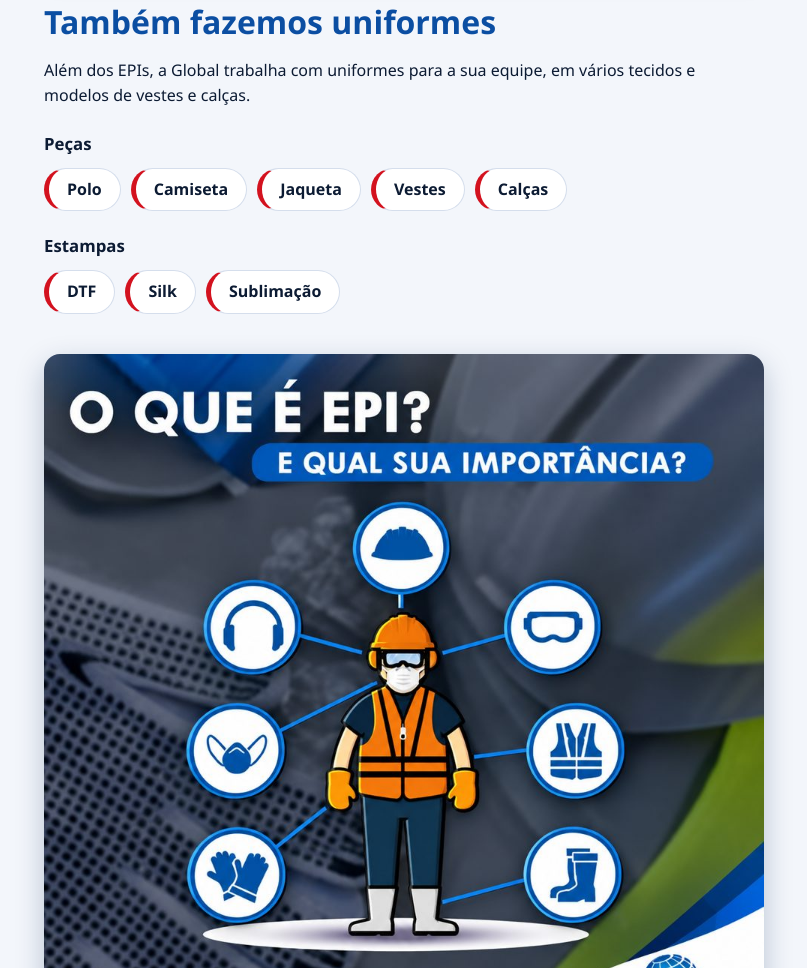
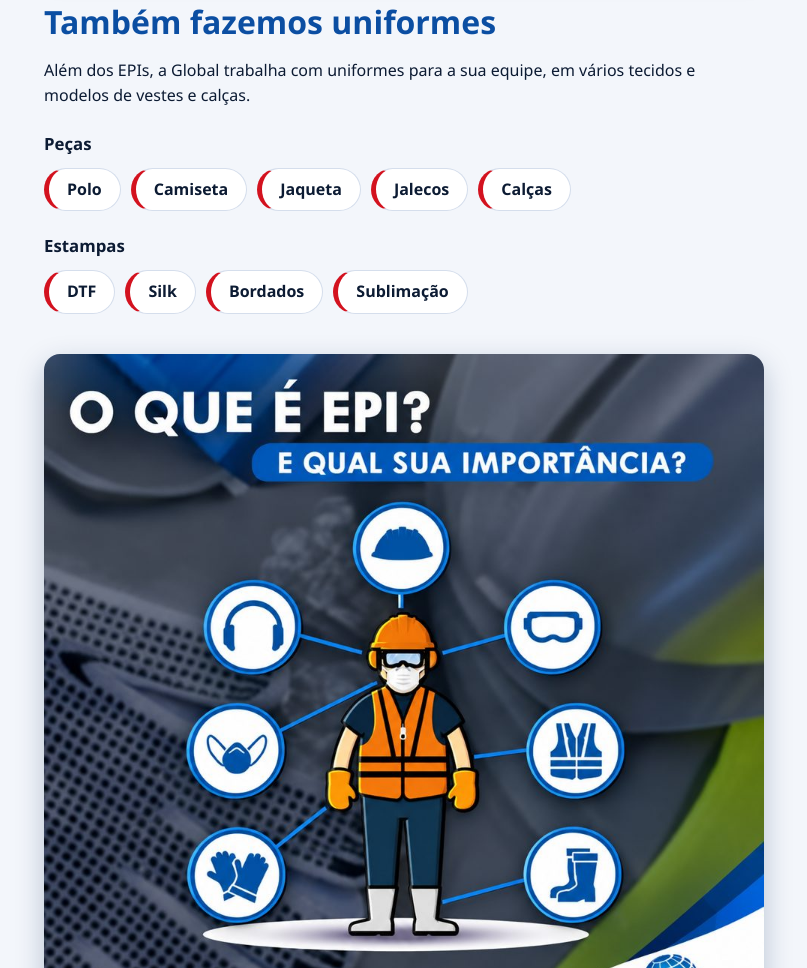
Before and after one commit to lucasglobalepi-sketch/Globalepis, a plain HTML site: page globalepis/index.html in a window 1280 px wide. Shown: the part 786-1754 px from the top of the page, without its empty margins (236-1043 px from the left). Drawn offline with Linux system fonts and the light colour scheme.

Commit message:
Update index.html

```diff
--- a/globalepis/index.html
+++ b/globalepis/index.html
@@ -38,9 +38,9 @@
 <h2>Também fazemos uniformes</h2>
 <p>Além dos EPIs, a Global trabalha com uniformes para a sua equipe, em vários tecidos e modelos de vestes e calças.</p>
 <h3>Peças</h3>
-<ul class="chips"><li>Polo</li><li>Camiseta</li><li>Jaqueta</li><li>Vestes</li><li>Calças</li></ul>
+<ul class="chips"><li>Polo</li><li>Camiseta</li><li>Jaqueta</li><li>Jalecos</li><li>Calças</li></ul>
 <h3>Estampas</h3>
-<ul class="chips"><li>DTF</li><li>Silk</li><li>Sublimação</li></ul>
+<ul class="chips"><li>DTF</li><li>Silk</li><li>Bordados</li><li>Sublimação</li></ul>
 </div></section>
 
 <div class="wrap">
```
